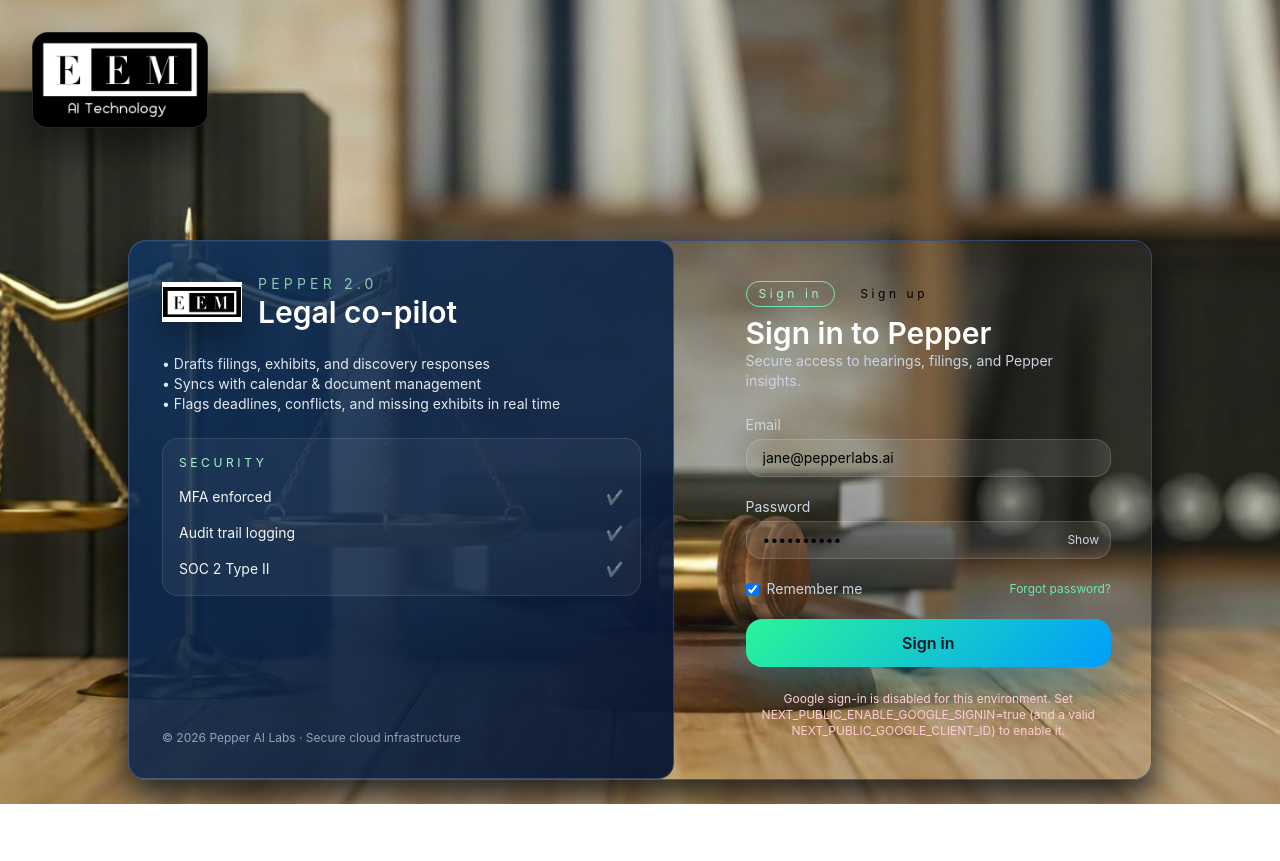
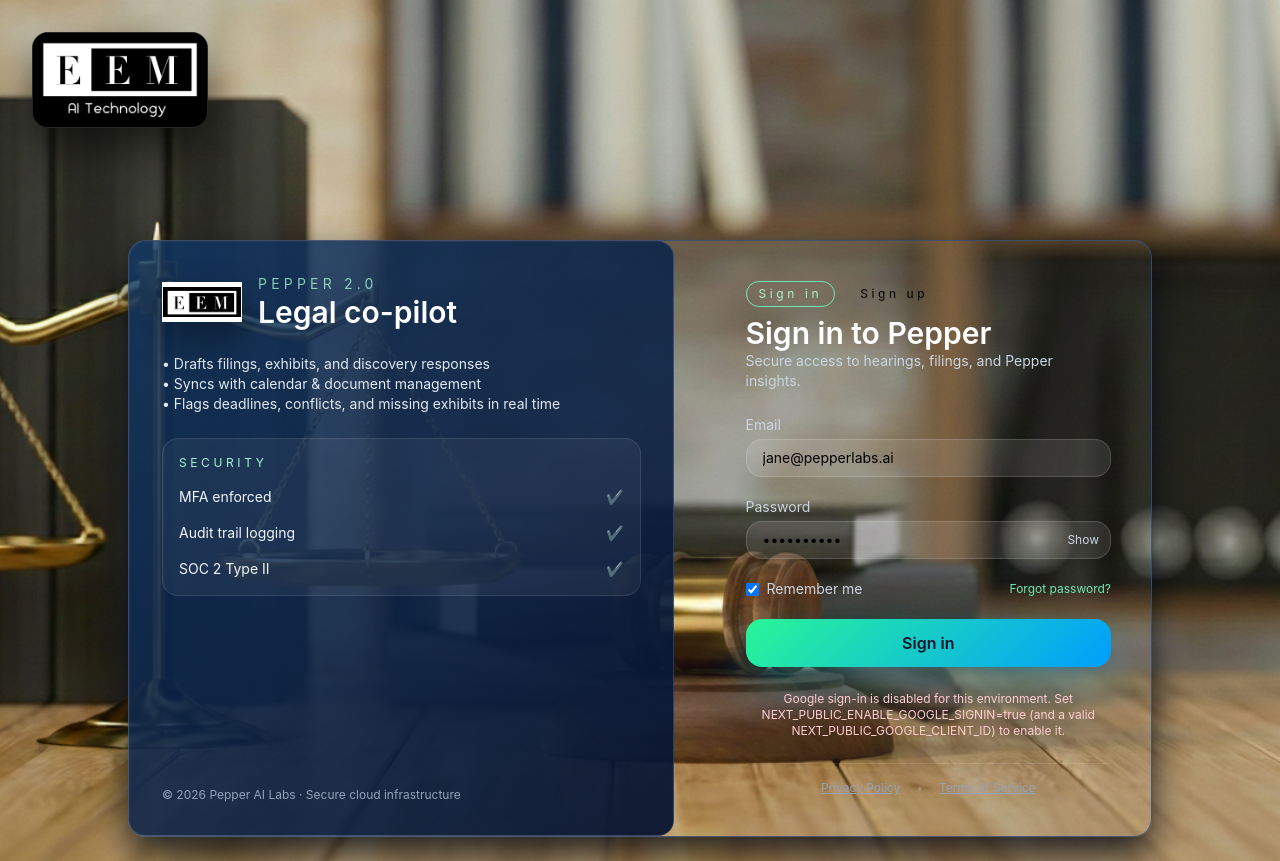
Before and after one commit to HpSoftware111/pepper, a Next.js app in the folder frontend/: page /login in a window 1280 px wide. Before the commit the page ends 804 px from the top, so only its background shows below. Built offline with nearby package versions, Linux system fonts and the light colour scheme; no server answers.

Commit message:
Added terms and policy links

```diff
--- a/frontend/app/login/page.tsx
+++ b/frontend/app/login/page.tsx
@@ -1,6 +1,7 @@
 'use client';
 
 import Image from 'next/image';
+import Link from 'next/link';
 import { useCallback, useEffect, useRef, useState } from 'react';
 import { useRouter } from 'next/navigation';
 import { useAuth } from '@/providers/AuthProvider';
@@ -408,6 +409,26 @@
                 </label>
               )}
 
+              {mode === 'signup' && (
+                <label className="flex items-start gap-2 text-sm text-slate-300">
+                  <input
+                    type="checkbox"
+                    required
+                    className="mt-0.5 rounded border-white/20 bg-white/10 text-emerald-400 focus:ring-emerald-400"
+                  />
+                  <span>
+                    I agree to the{' '}
+                    <Link href="/terms-of-service" className="text-emerald-300 hover:text-emerald-200 underline">
+                      Terms of Service
+                    </Link>{' '}
+                    and{' '}
+                    <Link href="/privacy-policy" className="text-emerald-300 hover:text-emerald-200 underline">
+                      Privacy Policy
+                    </Link>
+                  </span>
+                </label>
+              )}
+
               {mode === 'signin' && (
                 <div className="flex items-center justify-between text-sm text-slate-300">
                   <label className="flex items-center gap-2">
@@ -473,6 +494,18 @@
                 </p>
               )}
             </div>
+
+            <div className="pt-4 border-t border-white/10">
+              <div className="flex flex-wrap items-center justify-center gap-4 text-xs text-slate-400">
+                <Link href="/privacy-policy" className="hover:text-emerald-300 transition-colors underline">
+                  Privacy Policy
+                </Link>
+                <span className="text-white/20">•</span>
+                <Link href="/terms-of-service" className="hover:text-emerald-300 transition-colors underline">
+                  Terms of Service
+                </Link>
+              </div>
+            </div>
           </main>
         </div>
       </div>
```
